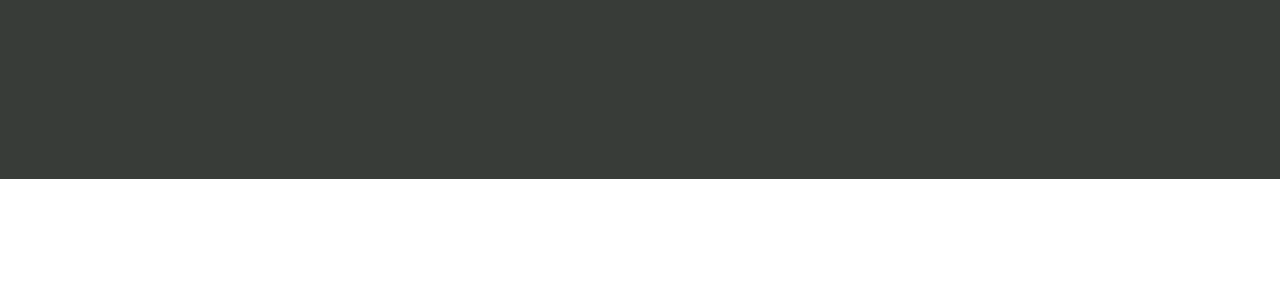
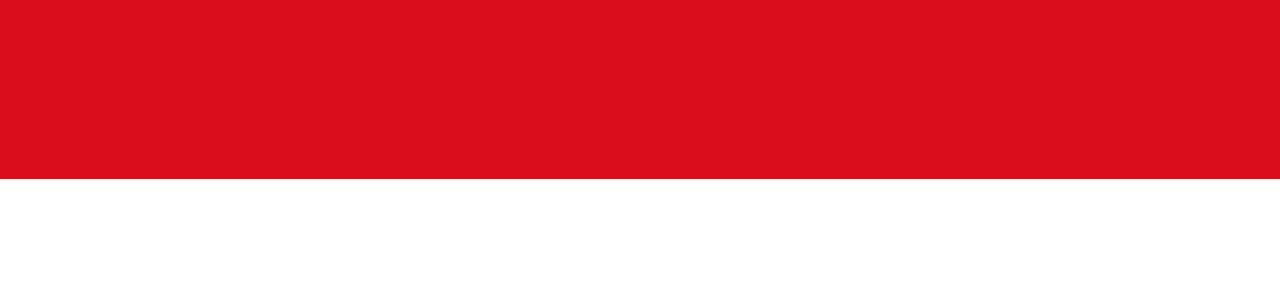
Before and after one commit to saharshy29/westborough-hacks, a plain HTML site: page index.html in a window 1280 px wide. Shown: the part 381-687 px from the top of the page. Drawn offline with nearby package versions, Linux system fonts and the light colour scheme.

Commit message:
Updated colors

```diff
--- a/css/styles.css
+++ b/css/styles.css
@@ -1,8 +1,8 @@
 :root {
   --color--white: #ffffff;
   --color--grey: #757575;
-  --color--primary: #383c38;
-  --color--secondary: #51ce4c;
+  --color--primary: #d90d1c;
+  --color--secondary: #363636;
 }
 @font-face {
   font-family: beynoregular;
```
